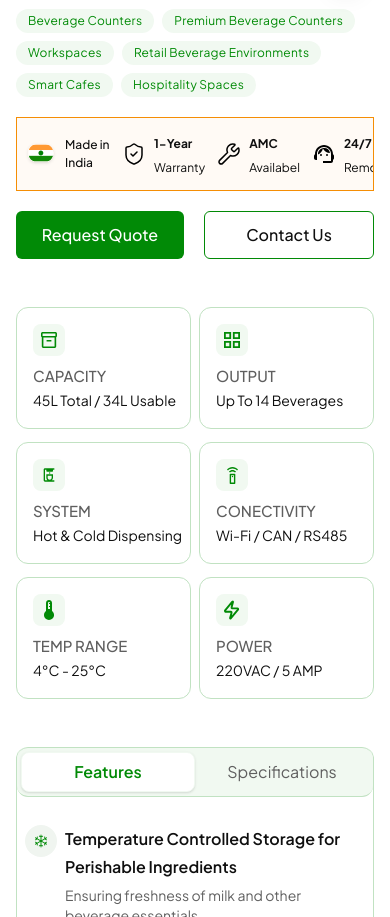
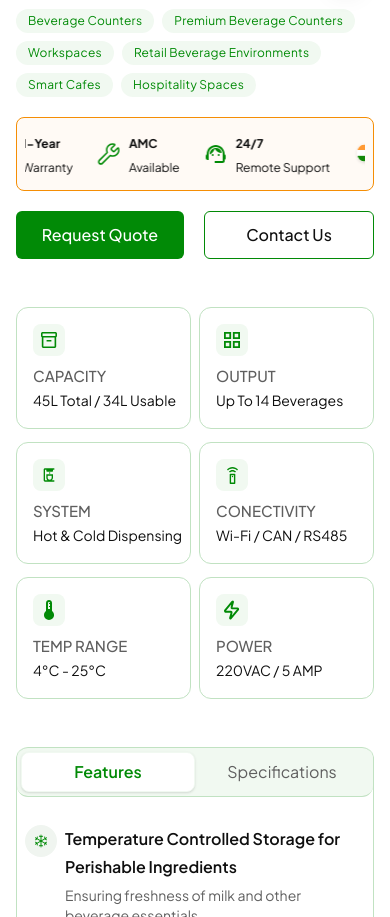
Before and after one commit to krishforkali/clover-carte, a Next.js app: page /products/caftina in a window 390 px wide. Shown: the part 785-1702 px from the top of the page. Built offline with nearby package versions, Linux system fonts and the light colour scheme.

Commit message:
convert product guarantee badges to carousel and set specification values to 14px on mobile

```diff
--- a/src/app/products/[slug]/M_ProductDetails.jsx
+++ b/src/app/products/[slug]/M_ProductDetails.jsx
@@ -10,6 +10,7 @@ import FAQAccordion from "@/components/common/FAQAccordion";
 import Link from "next/link";
 import M_ProductTabs from "@/components/common/M_ProductTabs";
 import RequestQuoteButton from "@/components/common/RequestQuoteButton";
+import AutoMarquee from "@/components/common/AutoMarquee";
 
 function M_ProductDetails({ slug }) {
     const [isExpanded, setIsExpanded] = useState(false);
@@ -135,10 +136,11 @@ function M_ProductDetails({ slug }) {
                         </div>
                     </div>
 
-                    <div className="flex w-full flex-row items-center gap-3 border border-[#F58E05] bg-[#FFFAF5] px-2 py-3 overflow-x-auto scrollbar-none">
+                    <div className="w-full border border-[#F58E05] bg-[#FFFAF5] px-2 py-3 rounded-[8px] overflow-hidden">
+                        <AutoMarquee speed={20} gap={24}>
                             <div className="flex shrink-0 items-center gap-2">
                                 <SvgIcon.IndianflagIcon />
-                            <span className="w-[45px]  text-[12px] font-medium leading-[18px] text-[#0F0F0F]">
+                                <span className="w-[45px] text-[12px] font-medium leading-[18px] text-[#0F0F0F]">
                                     Made in
                                     <br />
                                     India
@@ -146,45 +148,41 @@ function M_ProductDetails({ slug }) {
                             </div>
 
                             <div className="flex shrink-0 items-center gap-2">
-                            <ShieldCheck size={24} strokeWidth={1.5} />
-                            <div >
-                                <span className="w-[52px]  text-[12px] font-bold leading-[18px] text-[#0F0F0F]">
+                                <ShieldCheck size={24} strokeWidth={1.5} className="text-[#018A06]" />
+                                <div>
+                                    <span className="w-[52px] text-[12px] font-bold leading-[18px] text-[#0F0F0F]">
                                         1-Year
                                     </span><br />
-                                <span className="w-[52px]  text-[12px] font-normal leading-[18px] text-[#0F0F0F]">
-
+                                    <span className="w-[52px] text-[12px] font-normal leading-[18px] text-[#0F0F0F]">
                                         Warranty
                                     </span>
                                 </div>
                             </div>
 
                             <div className="flex shrink-0 items-center gap-2">
-                            <Wrench size={24} strokeWidth={1.5} />
-
-                            <div >
-                                <span className="w-[52px]  text-[12px] font-bold leading-[18px] text-[#0F0F0F]">
+                                <Wrench size={24} strokeWidth={1.5} className="text-[#018A06]" />
+                                <div>
+                                    <span className="w-[52px] text-[12px] font-bold leading-[18px] text-[#0F0F0F]">
                                         AMC
                                     </span><br />
-                                <span className="w-[52px]  text-[12px] font-normal leading-[18px] text-[#0F0F0F]">
-
-                                    Availabel
+                                    <span className="w-[52px] text-[12px] font-normal leading-[18px] text-[#0F0F0F]">
+                                        Available
                                     </span>
                                 </div>
                             </div>
 
                             <div className="flex shrink-0 items-center gap-2">
-                            <MdOutlineSupportAgent size={24} />
-
-                            <div >
-                                <span className="w-[52px]  text-[12px] font-bold leading-[18px] text-[#0F0F0F]">
+                                <MdOutlineSupportAgent size={24} className="text-[#018A06]" />
+                                <div>
+                                    <span className="w-[52px] text-[12px] font-bold leading-[18px] text-[#0F0F0F]">
                                         24/7
                                     </span><br />
-                                <span className="w-[52px]  text-[12px] font-normal leading-[18px] text-[#0F0F0F]">
-
+                                    <span className="w-[52px] text-[12px] font-normal leading-[18px] text-[#0F0F0F]">
                                         Remote Support
                                     </span>
                                 </div>
                             </div>
+                        </AutoMarquee>
                     </div>
 
                     <div className="flex w-full items-center  gap-5">
--- a/src/components/common/M_ProductTabs.jsx
+++ b/src/components/common/M_ProductTabs.jsx
@@ -186,7 +186,7 @@ export default function M_ProductTabs({
                                             </h3>
 
                                             <p
-                                                className=" w-full text-[12px] font-normal leading-[15px] text-[#5F5F5F]"
+                                                className=" w-full text-[14px] font-normal leading-[20px] text-[#5F5F5F]"
                                             >
                                                 {specification.value}
                                             </p>
```
Lines whose indentation alone changed are shown as unchanged.
